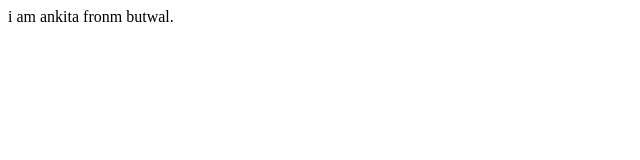
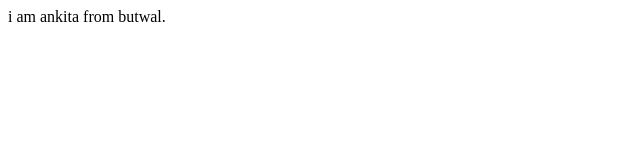
Before and after one commit to Ankita2059/assginment1st, a plain HTML site: page index.html in a window 1280 px wide. Shown: the full height of the page, 0-640 px from the left. Drawn offline with Linux system fonts and the light colour scheme.

Commit message:
initial commit

```diff
--- a/index.html
+++ b/index.html
@@ -6,6 +6,6 @@
     <title>Document</title>
 </head>
 <body>
-    i am ankita fronm butwal.
+    i am ankita from butwal.
 </body>
 </html>
```
